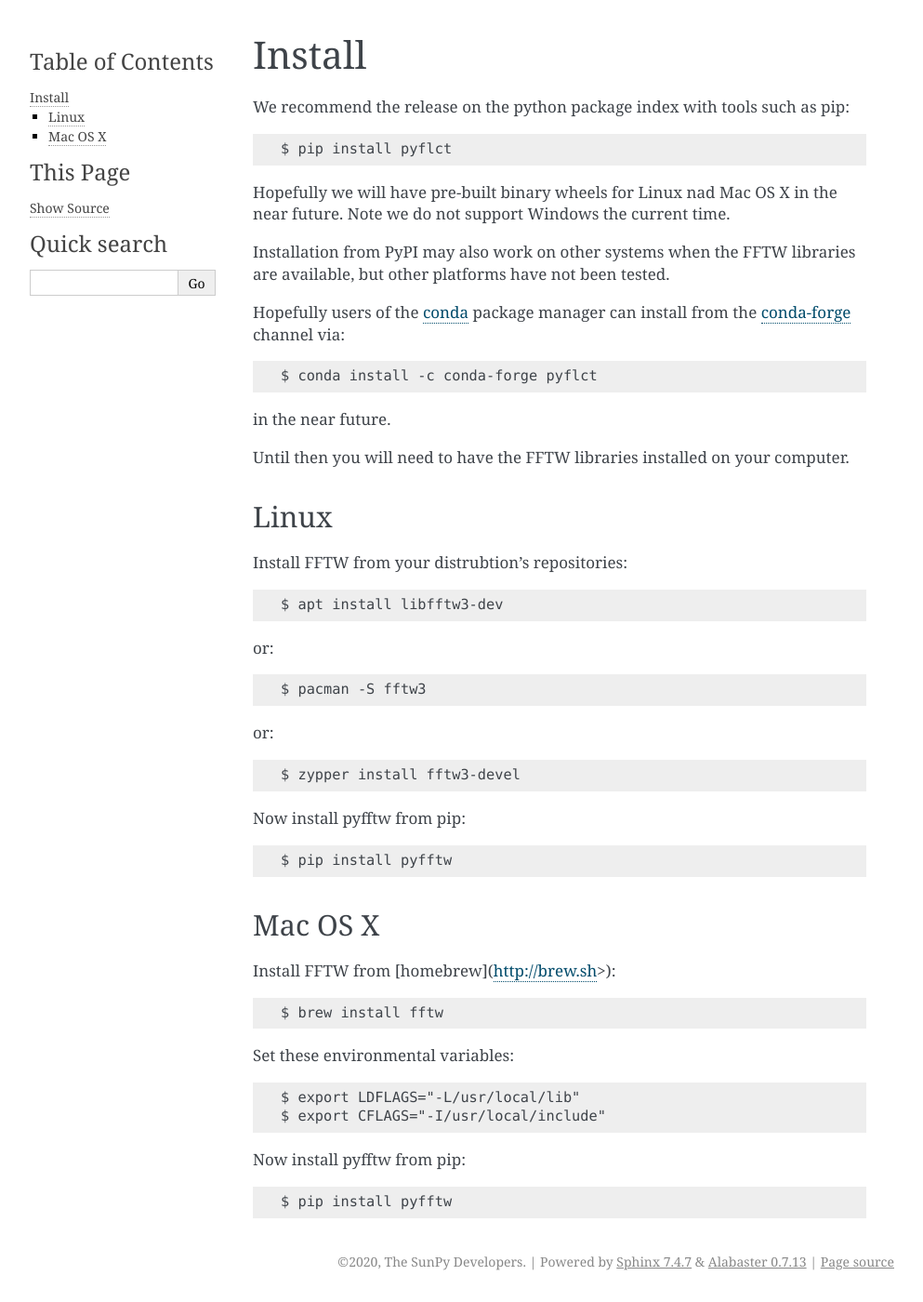
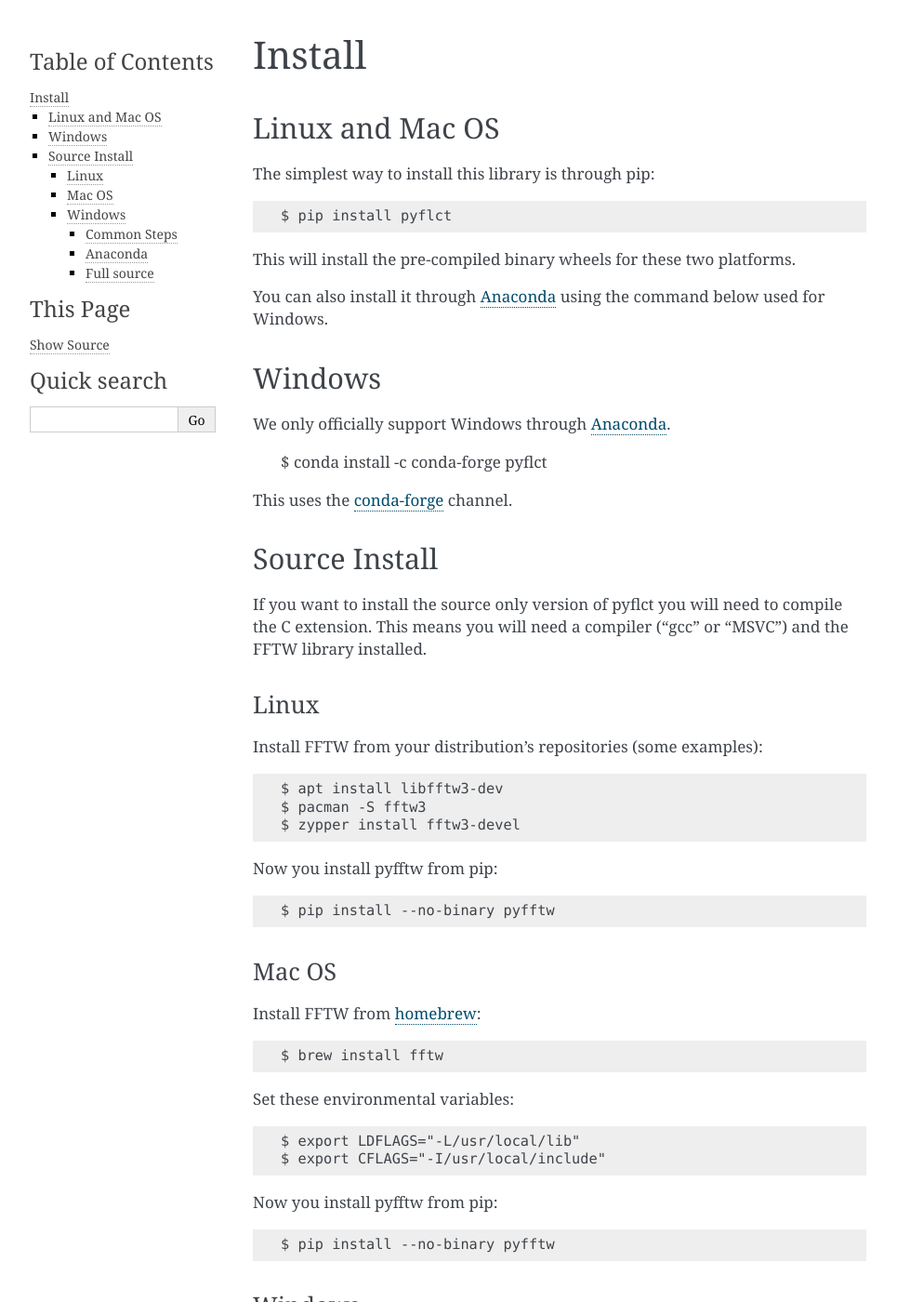
Before and after one commit to sunpy/pyflct, a Sphinx documentation site: the page built from docs/install.rst, in a window 1280 px wide and 1400 px high. Shown: the whole window at 93% size, without its empty margins (148-1141 px from the left). Built offline with Sphinx 7.4.7, drawn with Linux system fonts in a browser that asks for light colours; pages that are not in the unit, such as notebooks, are missing from menus; the version number could not be read and is left out; some of the changed text lies outside the part shown.

Commit message:
Windows via conda and Doc tidy up (#12)
* windows on anaconda

* doc tidy up

```diff
--- a/azure-pipelines.yml
+++ b/azure-pipelines.yml
@@ -44,8 +44,8 @@
       - macos: py36
         name: py36_test
 
-      - windows: conda
-        name: win_conda
+      - windows: py38-conda
+        name: py38_conda
 
       - linux: py37
         name: py37_test
@@ -66,7 +66,7 @@
       libraries:
         - libfftw3-dev
       test_extras: 'test'
-      test_command: 'pytest -p no:warnings --doctest-rst -m "not figure" --pyargs pyflct'
+      test_command: 'pytest --pyargs pyflct'
       submodules: false
       targets:
         - wheels_linux
--- a/docs/install.rst
+++ b/docs/install.rst
@@ -2,47 +2,49 @@
 Install
 =======
 
-We recommend the release on the python package index with tools such as pip::
+Linux and Mac OS
+----------------
+
+The simplest way to install this library is through pip::
 
     $ pip install pyflct
 
-Hopefully we will have pre-built binary wheels for Linux nad Mac OS X in the near future.
-Note we do not support Windows the current time.
+This will install the pre-compiled binary wheels for these two platforms.
 
-Installation from PyPI may also work on other systems when the FFTW libraries
-are available, but other platforms have not been tested.
+You can also install it through `Anaconda`_ using the command below used for Windows.
 
-Hopefully users of the `conda <https://conda.io/docs/>`__ package manager can install from the `conda-forge <https://conda-forge.org/>`__ channel via::
+Windows
+-------
+
+We only officially support Windows through `Anaconda`_.
 
     $ conda install -c conda-forge pyflct
 
-in the near future.
+This uses the `conda-forge <https://conda-forge.org/>`__ channel.
 
-Until then you will need to have the FFTW libraries installed on your computer.
+Source Install
+--------------
+
+If you want to install the source only version of pyflct you will need to compile the C extension.
+This means you will need a compiler ("gcc" or "MSVC") and the FFTW library installed.
 
 Linux
------
+^^^^^
 
-Install FFTW from your distrubtion's repositories::
+Install FFTW from your distribution's repositories (some examples)::
 
     $ apt install libfftw3-dev
-
-or::
-
     $ pacman -S fftw3
-
-or::
-
     $ zypper install fftw3-devel
 
-Now install pyfftw from pip::
+Now you install pyfftw from pip::
 
-    $ pip install pyfftw
+    $ pip install --no-binary pyfftw
 
-Mac OS X
---------
+Mac OS
+^^^^^^
 
-Install FFTW from [homebrew](http://brew.sh>)::
+Install FFTW from `homebrew <http://brew.sh>`__::
 
     $ brew install fftw
 
@@ -51,6 +53,51 @@
     $ export LDFLAGS="-L/usr/local/lib"
     $ export CFLAGS="-I/usr/local/include"
 
-Now install pyfftw from pip::
+Now you install pyfftw from pip::
+
+    $ pip install --no-binary pyfftw
+
+Windows
+^^^^^^^
+
+This is much more involved and we strongly suggest not doing this.
+
+Common Steps
+************
+
+Set up the build environment with MSVC:
+
+* Download `Build Tools for Visual Studio 2019 <https://visualstudio.microsoft.com/downloads/>`__.
+* Install, making sure to check the option "C++ build tools" in the installer.
+
+Anaconda
+********
+
+Set up FFTW::
+
+    $ conda install fftw
+
+Now you install pyfftw from pip::
 
     $ pip install pyfftw
+
+Full source
+***********
+
+Set up FFTW:
+
+* Download ZIP file of `precompiled FFTW Windows DLLs <http://www.fftw.org/install/windows.html>`__ and extract contents to a folder.
+* Open the application "Developer Command Prompt for VS2019", change to the above folder, and run the following commands to create the import libraries (`libfftw3*.lib`)
+
+.. code-block:: console
+
+    lib /def:libfftw3-3.def /machine:x64
+    lib /def:libfftw3f-3.def /machine:x64
+    lib /def:libfftw3l-3.def /machine:x64
+
+* Copy the `libfftw3*.dll` files to somewhere in `%PATH%` (or add the FFTW folder to `%PATH%`).
+  `How to here. <https://stackoverflow.com/a/44272417>`__
+
+* Modify `pyflct/setup_package.py` if not already modified so that the compilation options include the FFTW folder for `include_dirs` and `library_dirs` and the library names for `libraries`.
+
+.. Anaconda: https://www.anaconda.com/products/individual
--- a/pyflct/__init__.py
+++ b/pyflct/__init__.py
@@ -1,5 +1,4 @@
-from .flct import *
-from .utils import *
+from .flct import *  # NOQA
 
 try:
     from .version import __version__
--- a/pyproject.toml
+++ b/pyproject.toml
@@ -1,12 +1,10 @@
 [build-system]
-
 requires = ["setuptools",
             "setuptools_scm",
             "wheel",
             "extension-helpers",
             "oldest-supported-numpy",
             "cython==0.29.14"]
-
 build-backend = 'setuptools.build_meta'
 
 [tool.towncrier]
```
Also changed, not shown: README.rst (+25 -10 lines), docs/conf.py (+24 -16 lines), docs/index.rst (+11 -7 lines), docs/pyflct.rst (+9 -6 lines), setup.cfg (+6 -7 lines), setup.py (+5 -6 lines), .sunpy-template.yml, LICENSE.rst, 8 other files.
